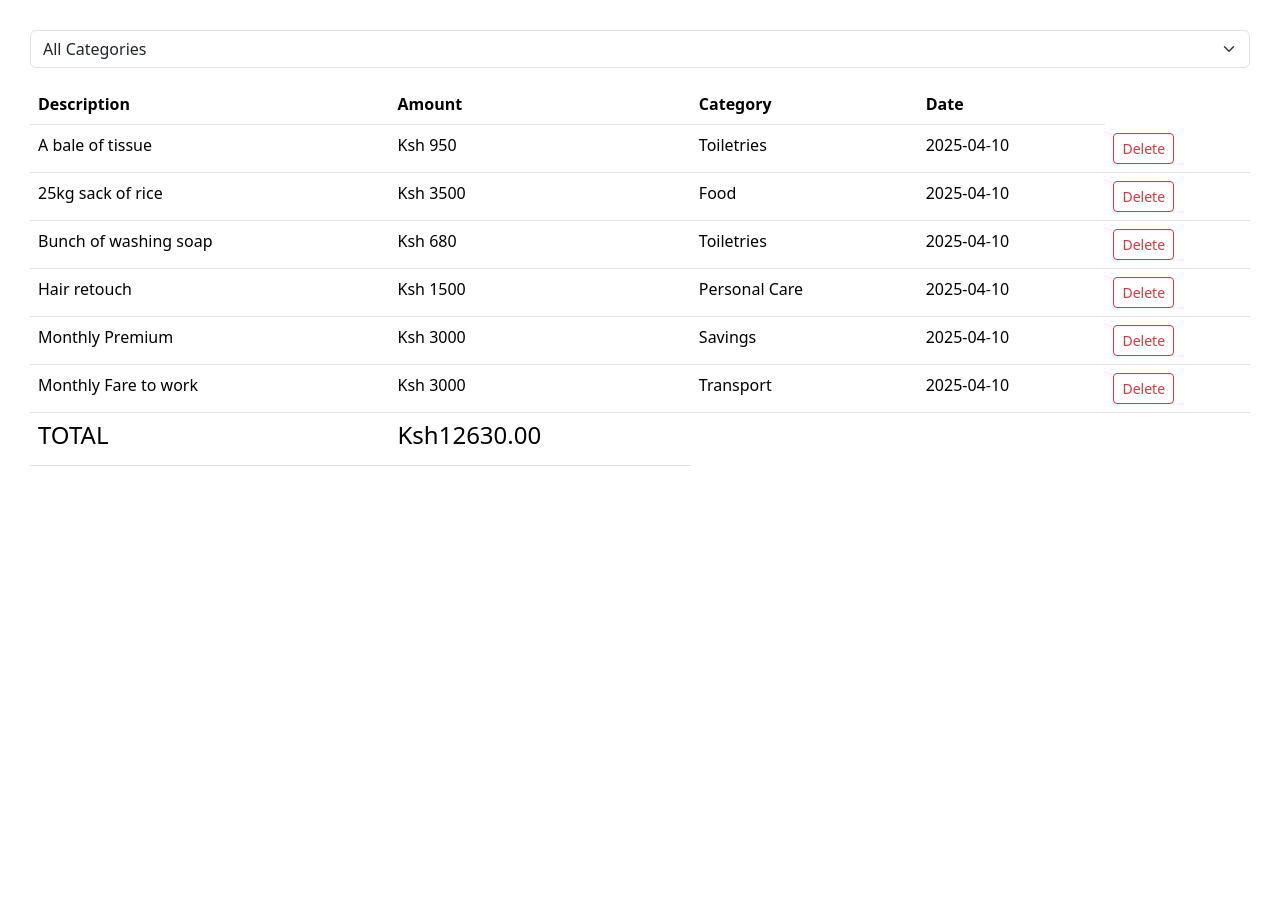
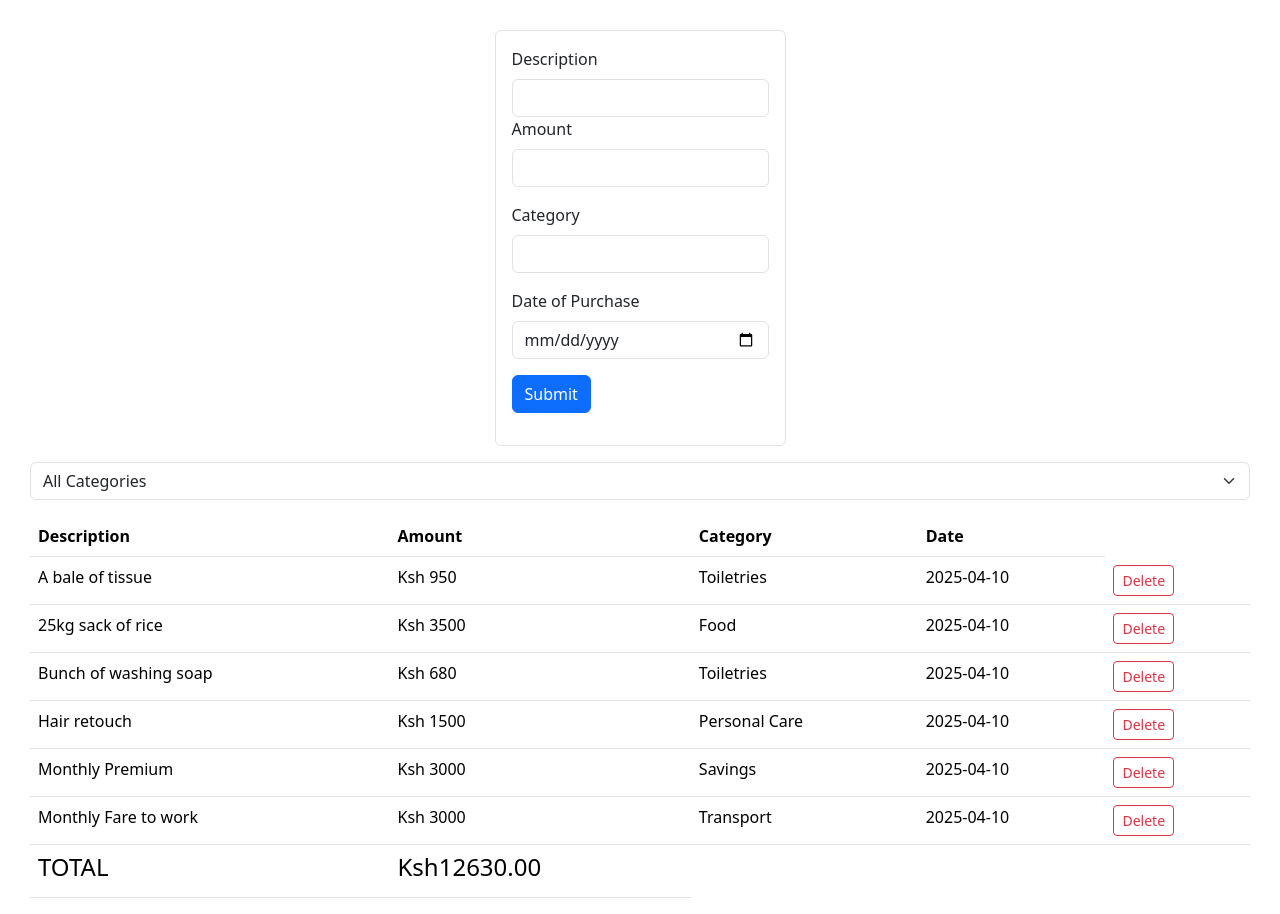
Before and after one commit to Ogendo-star/Expense-Tracker, a React (Vite) app: page / in a window 1280 px wide. Shown: the top 914 px of the page. Before the commit the page ends 800 px from the top, so only its background shows below. Built offline with nearby package versions, Linux system fonts and the light colour scheme.

Commit message:
feat:modify the expense form

```diff
--- a/src/App.jsx
+++ b/src/App.jsx
@@ -1,6 +1,7 @@
 import { useState } from 'react'
 import ExpenseList from './components/ExpenseList'
 import ExpenseFilter from './components/ExpenseFilter';
+import ExpenseForm from './components/ExpenseForm';
 
 
 function App() {
@@ -35,6 +36,7 @@ const visibleExpenses = selectedCategory
   return (
 
     <>
+    <ExpenseForm/>
        <ExpenseFilter
   selectedCategory={selectedCategory}
   onSelectCategory={handleSelectCategory}
--- a/src/components/ExpenseForm.jsx
+++ b/src/components/ExpenseForm.jsx
@@ -0,0 +1,46 @@
+import React from 'react';
+
+const ExpenseForm = () => {
+  return (
+    <div className="mb-3 w-100 w-md-50 d-flex align-items-center justify-content-center">
+        <form className="border .flex-column p-3 rounded ">
+        <label htmlFor="description" className="form-label">Description</label>
+            <input id="description" type="text" className="form-control" />
+
+
+          <div className= "mb-3">
+            <label htmlFor="amount" className="form-label">Amount</label>
+            <input id="amount" type="number" className="form-control" />
+            </div>
+
+          <div className = "mb-3">
+            <label htmlFor="category" className="form-label">Category</label>
+            <select id="category" name="category" className="form-control">
+              <option value=""></option>
+              <option value="Toiletries">Toiletries</option>
+              <option value="Savings">Savings</option>
+              <option value="Personal Care">Personal Care</option>
+              <option value="Transport">Transport</option>
+              <option value="Food">Food</option>
+              <option value="Groceries">Groceries</option>
+              <option value="Datenights">Datenights</option>
+            </select>
+            </div>
+
+
+          <div className = "mb-3">
+            <label htmlFor="date" className="form-label">Date of Purchase</label>
+            <input id="date" type="date" className="form-control" />
+            </div>
+
+            <div className = "mb-3">
+                <button  className="btn btn-primary">Submit</button>
+          </div>
+           </form>
+
+      </div>
+
+  )
+}
+
+export default ExpenseForm;
```
